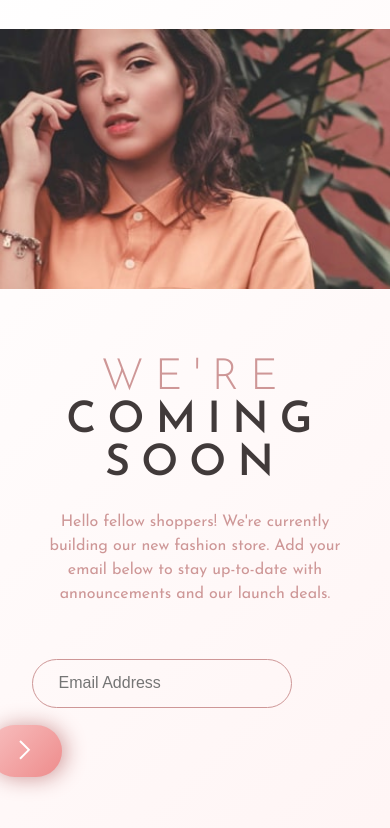
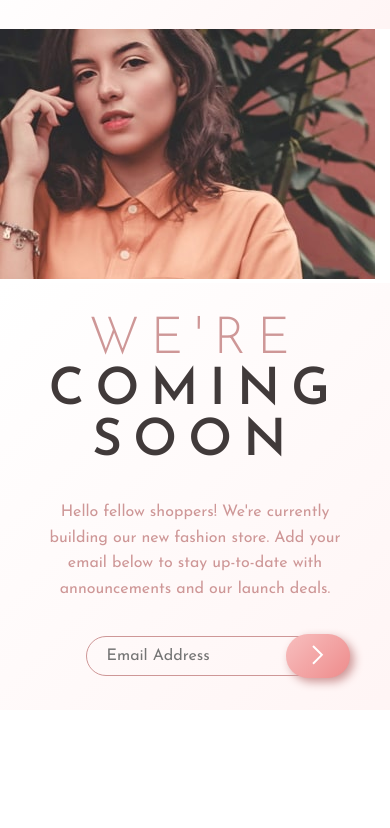
Before and after one commit to freaky4wrld/junior-challenges, a plain HTML site: page base-apparel-coming-soon-master/index.html in a window 390 px wide. Shown: the part 72-900 px from the top of the page. After the commit the page ends 844 px from the top, so only its background shows below. Drawn offline with Linux system fonts and the light colour scheme.

Commit message:
created mobile first draft for the project, restructured the html file, used bem architecture this time in sass

```diff
--- a/base-apparel-coming-soon-master/index.html
+++ b/base-apparel-coming-soon-master/index.html
@@ -9,7 +9,7 @@
   <title>Frontend Mentor | Base Apparel coming soon page</title>
 </head>
 <body>
-  <header>
+  <!-- <header>
     <a href="#" id="logo">
       <img src="images/logo.svg">
     </a>
@@ -38,6 +38,42 @@
         </button>
       </form>
     </div>
+  </main> -->
+  <header class="header">
+    <a href="#">
+      <img src="images/logo.svg">
+    </a>
+  </header>
+  <main class="grid grid--half">
+    <picture class="container">
+      <source srcset="images/hero-mobile.jpg" media="(orientation: portrait)" />
+      <img src="images/hero-desktop.jpg"/>
+    </picture>
+    <div class="container container--bg">
+      <div class="text flex-col col-gap">
+        <div class="text__heading">
+          <h1 class="flex-col">
+            <span class="text__heading--light">We're</span>
+            <span class="text__heading--dark">coming</span>
+            <span class="text__heading--dark">soon</span>
+          </h1>
+        </div>
+        <article class="text__info">
+          <p>
+            Hello fellow shoppers! We're currently building our new fashion store.
+            Add your email below to stay up-to-date with announcements and our launch deals.
+          </p>
+        </article>
+        <form action="#">
+          <input type="email" name="email" id="email" placeholder="Email Address" required>
+          <img src="images/icon-error.svg" class="error__svg">
+          <!-- <p class="error__message">Please entere a valid email</p> -->
+          <button class="btn btn--gradient btn--round btn--shadow">
+            <img src="images/icon-arrow.svg" class="btn__img">
+          </button>
+        </form>
+      </div>
+    </div>
   </main>
 </body>
 </html>
--- a/base-apparel-coming-soon-master/scss/_config.scss
+++ b/base-apparel-coming-soon-master/scss/_config.scss
@@ -1,27 +1,39 @@
-// imported-font
+// FONT-STYLE
 @import url('https://fonts.googleapis.com/css2?family=Josefin+Sans:wght@300;400;600&display=swap');
 
-// colors
+// COLORS
 $desaturated-red: hsl(0, 36%, 70%);
 $soft-red: hsl(0, 93%, 68%);
 $dark-grayish-red: hsl(0, 6%, 24%);
+$border-color: hsl(0, 74%, 74%);
 
-//default font-size
+// FONT-SIZE
 $default-font-size: 16px;
 
-// font mixin
-@mixin applyFont(){
+// APPLY BG GRADIENTS
+@mixin applyBgGradient(){
+    background-image: linear-gradient(135deg, hsl(0, 0%, 100%), hsl(0, 100%, 98%));
+}
+@mixin applyBtnGradient(){
+    background-image: linear-gradient(135deg, hsl(0, 80%, 86%), hsl(0, 74%, 74%));
+}
+
+// APPLY FONT
+@mixin applyCustomFont(){
     font-family: 'Josefin Sans', sans-serif;
 }
-// gradient mixin
-@mixin applyGradient(){
-    background-image: linear-gradient(135deg, hsl(0, 80%, 86%), hsl(0, 74%, 74%));
-}
-// gradient alternative
-@mixin applyAlternateGradient(){
-    background-image: linear-gradient(135deg, hsl(0, 0%, 100%), hsl(0, 100%, 98%));
-}
-@mixin flexCol(){
+
+// .grid{
+//     display: grid;
+// }
+// .grid--half{
+//     grid-template-columns: repeat(2,2fr);
+// }
+
+.flex-col{
     display: flex;
     flex-direction: column;
 }
+.col-gap{
+    gap: 2rem;
+}
--- a/base-apparel-coming-soon-master/scss/_utilities.scss
+++ /dev/null
@@ -1,8 +0,0 @@
-.light{
-    font-weight: 300;
-    color: $desaturated-red;
-}
-.dark{
-    font-weight: 600;
-    color: $dark-grayish-red;
-}
--- a/base-apparel-coming-soon-master/scss/style.scss
+++ b/base-apparel-coming-soon-master/scss/style.scss
@@ -1,64 +1,83 @@
 @import 'config';
-@import 'utilities';
+// @import 'utilities';
 *{
     padding: 0;
     margin: 0;
     box-sizing: border-box;
 }
-body{
-    @include applyAlternateGradient();
-    @include applyFont();
-}
-header{
+
+// HEADER BLOCK
+.header, .container--bg{
+    @include applyBgGradient();
     padding: 2rem;
 }
-#img-container{
-    width: 100%;
-    img{
-        width: 100%;
-    }
+
+// TEXT CONTAINER
+.text{
+    @include applyCustomFont();
 }
-#heading{
-    @include flexCol();
+.text__heading{
     text-transform: uppercase;
+    font-size: 1.6rem;
     letter-spacing: 0.7rem;
+    text-align: center;
+}
+.text__heading--light{
+    font-weight: 300;
+    color: $desaturated-red;
+}
+.text__heading--dark{
+    font-weight: 600;
+    color: $dark-grayish-red;
+}
+.text__info{
+    color: $desaturated-red;
+    text-align: center;
+    line-height: 1.6;
+    font-size: $default-font-size;
+}
+
+// FORM
+form{
+    display: flex;
     align-items: center;
-    font-size: 2.7rem;
+    justify-content: center;
 }
-#info-and-email{
-    padding: 4rem 2rem;
-    @include flexCol();
-    gap: 3rem;
-    align-items: center;
+#email{
+    border: solid 1.6px $desaturated-red;
+    font-size: $default-font-size;
+    background: transparent;
+    padding: 0.7rem 1.2rem;
+    position: absolute;
+    border-radius: 2rem 0 0 2rem ;
+    @include applyCustomFont();
+    color: $desaturated-red;
 }
-#text-container{
-    @include flexCol();
-    gap: 1.5rem;
-    align-items: center;
-    article{
-        font-size: $default-font-size;
-        line-height: 1.5;
-        text-align: center;
-        color: $desaturated-red;
-    }
+#email:focus{
+    outline: none;
 }
-#confirm{
-    @include applyGradient();
+.error__svg{
+    visibility: hidden;
+    position: relative;
+    left: 109px;
+}
+.btn{
+    position: relative;
+    padding: 0.64rem 1.6rem;
+    left: 111px;
+}
+.btn--gradient{
+    @include applyBtnGradient();
     border: none;
-    position: relative;
-    right: 43px;
-    top: 1.6px;
-    padding: 0.9rem 1.9rem;
+}
+.btn--round{
     border-radius: 2rem;
-    margin-top: 1rem;
-    box-shadow: 3px 1px 21px $desaturated-red;
 }
-input{
-    font-size: $default-font-size;
-    background-color: transparent;
-    border: solid 1.6px $desaturated-red;
-    color: $desaturated-red;
-    padding: 0.9rem 1.6rem;
-    border-radius: 2rem;
-    margin-top: 0.3rem;
+.btn--shadow{
+    box-shadow: 4px 4px 10px $desaturated-red;
 }
+.btn:hover{
+    filter: brightness(1.11);
+    box-shadow: 7px 7px 10px $desaturated-red;
+    cursor: pointer;
+}
```
Also changed, not shown: base-apparel-coming-soon-master/css/style.css, 1 other file.
